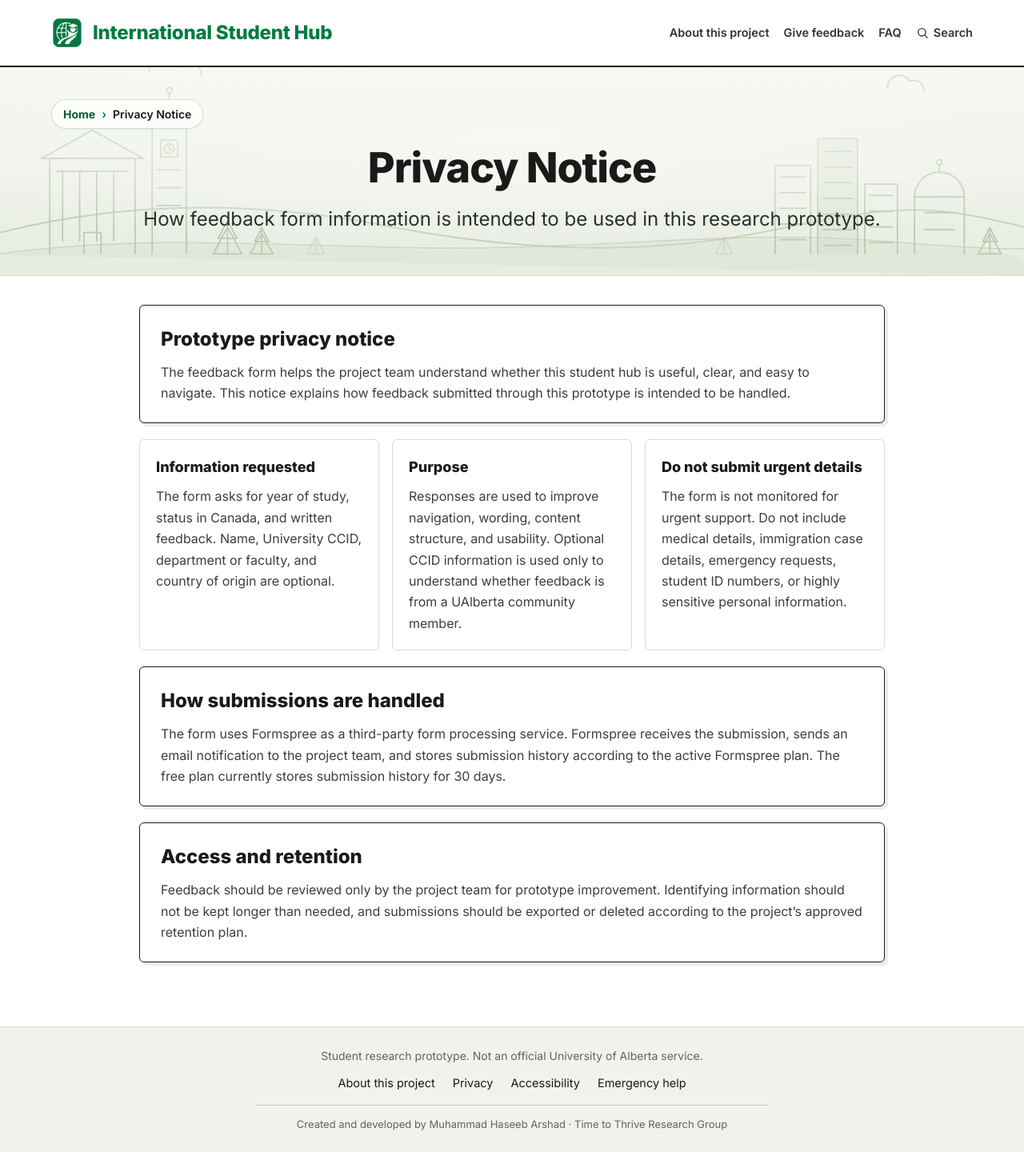
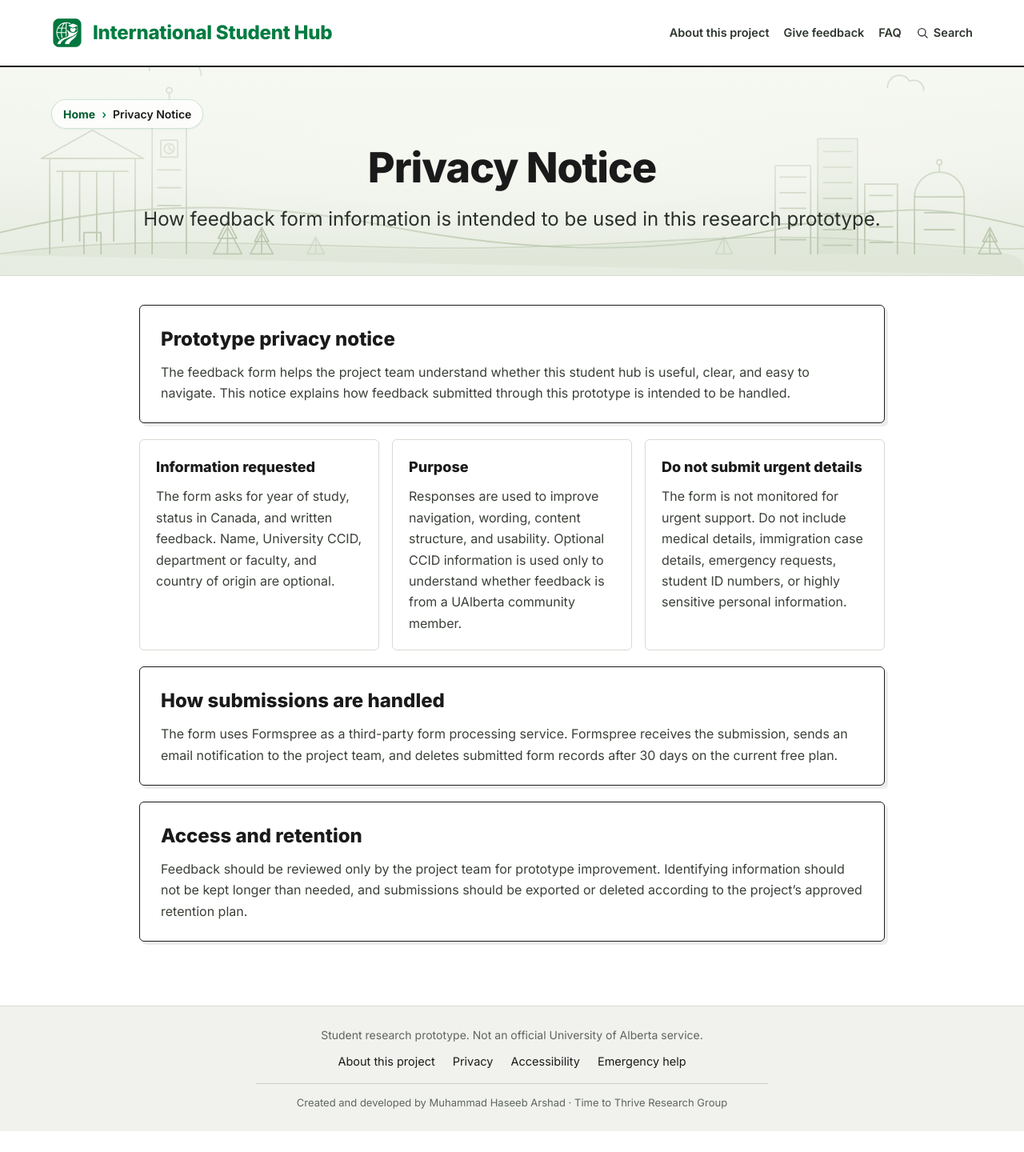
Before and after one commit to timetothrivewebpage/international-student-hub, a Jekyll site: the page built from privacy.html, in a window 1280 px wide. Shown: the whole page at 80% size. Built offline with Jekyll 4.4.1, drawn with Linux system fonts in a browser that asks for light colours; after the commit the page ends 1414 px from its top, so only the background shows below that.

Commit message:
Clarify feedback form retention

```diff
--- a/privacy.html
+++ b/privacy.html
@@ -43,7 +43,7 @@ permalink: /privacy/
 
   <div class="info-panel info-panel--spaced">
     <h2>How submissions are handled</h2>
-    <p>The form uses Formspree as a third-party form processing service. Formspree receives the submission, sends an email notification to the project team, and stores submission history according to the active Formspree plan. The free plan currently stores submission history for 30 days.</p>
+    <p>The form uses Formspree as a third-party form processing service. Formspree receives the submission, sends an email notification to the project team, and deletes submitted form records after 30 days on the current free plan.</p>
   </div>
 
   <div class="info-panel info-panel--spaced">
```
